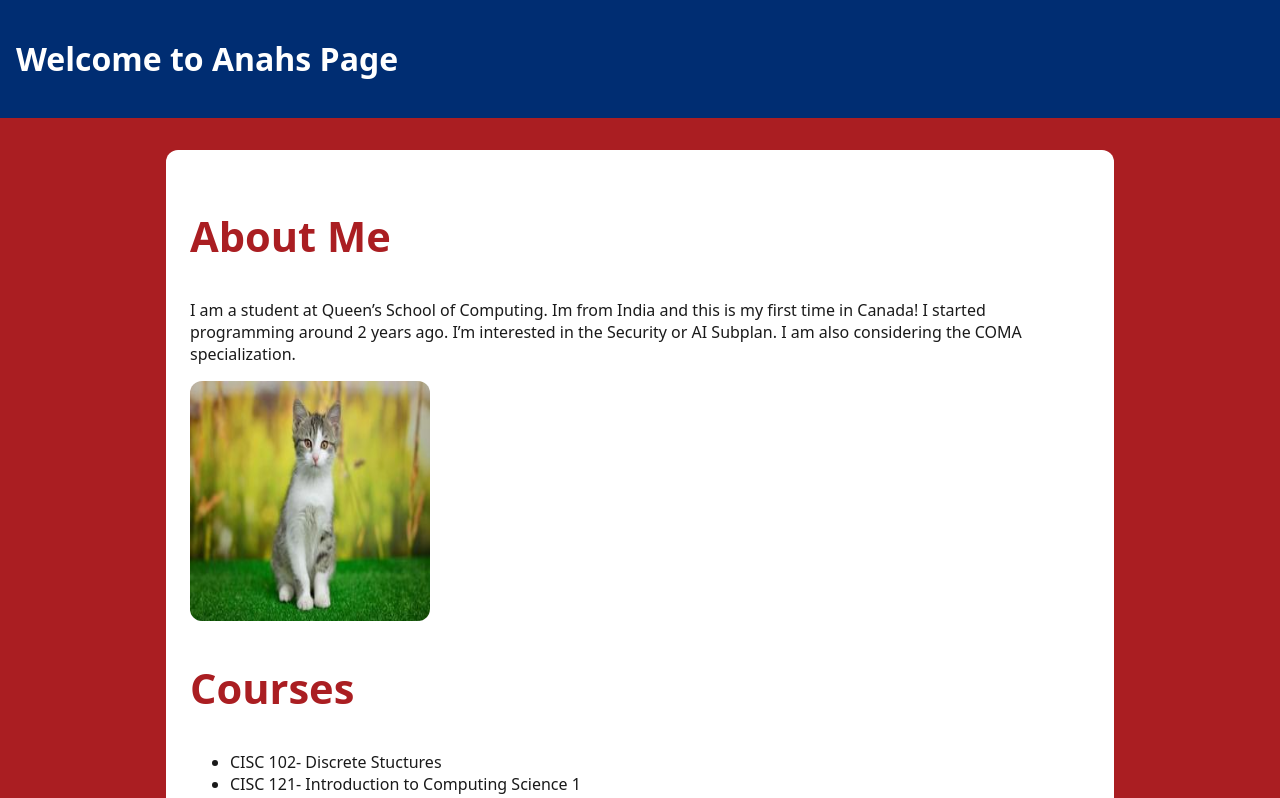
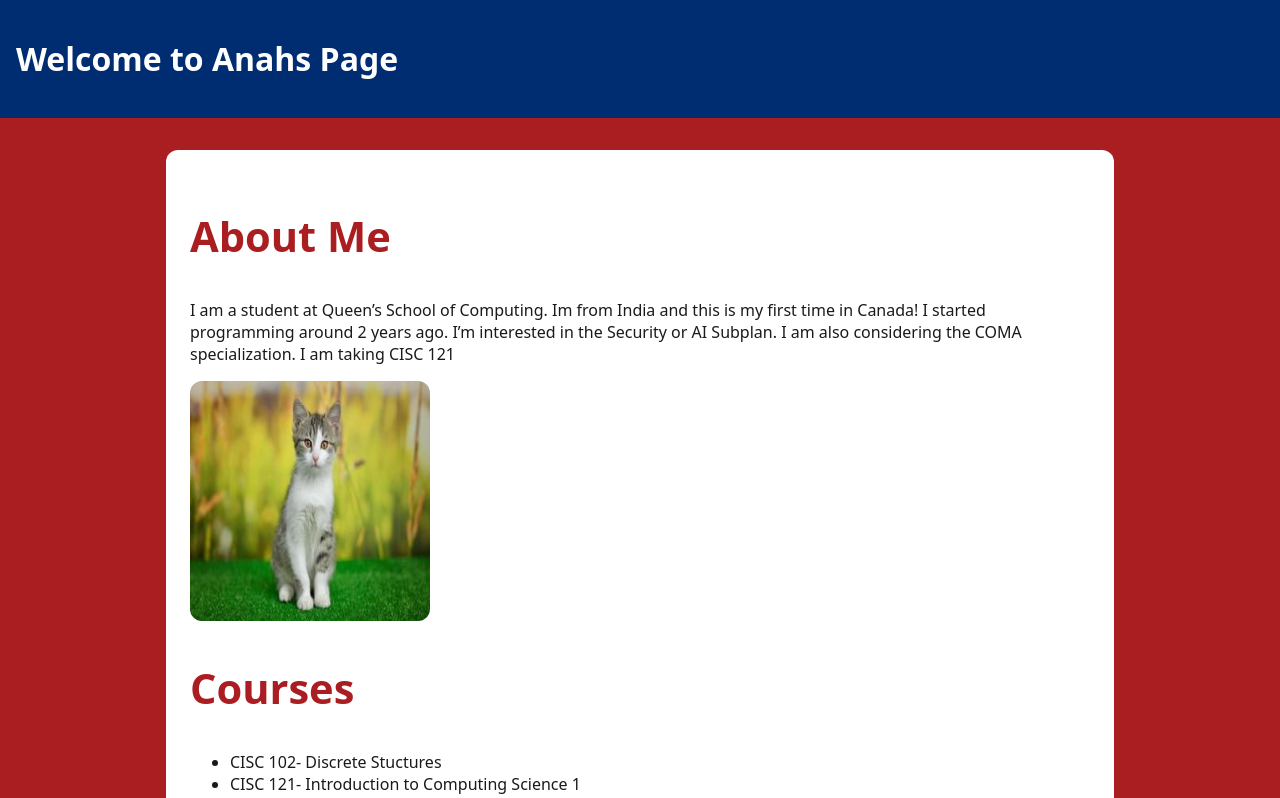
Before and after one commit to annm2666/queens-student-page, a plain HTML site: page index.html in a window 1280 px wide. Shown: the top 798 px of the page. Drawn offline with Linux system fonts and the light colour scheme.

Commit message:
Update index.html

```diff
--- a/index.html
+++ b/index.html
@@ -14,8 +14,9 @@
     <main>
       <!-- ====== ABOUT SECTION (edit the text) ====== -->
       <h2>About Me</h2>
-      <p>I am a student at Queen’s School of Computing. Im from India and this is my first time in Canada! I started programming around 2 years ago. I’m interested in the Security or AI Subplan. I am also considering the COMA specialization. </p>
+      <p>I am a student at Queen’s School of Computing. Im from India and this is my first time in Canada! I started programming around 2 years ago. I’m interested in the Security or AI Subplan. I am also considering the COMA specialization. I am taking CISC 121 </p>
       <!-- TODO: improve About text -->
+
       <!-- ====== PHOTO (upload me.jpg to repo root, then update the src below) ====== -->
       <img src="cat.jpg" alt="my_Fav_cat" width="240" height="240" />
 
```
